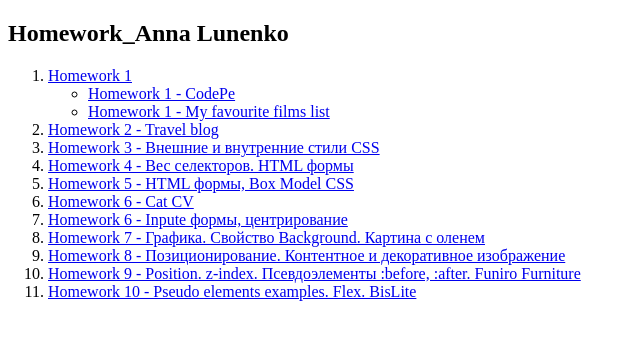
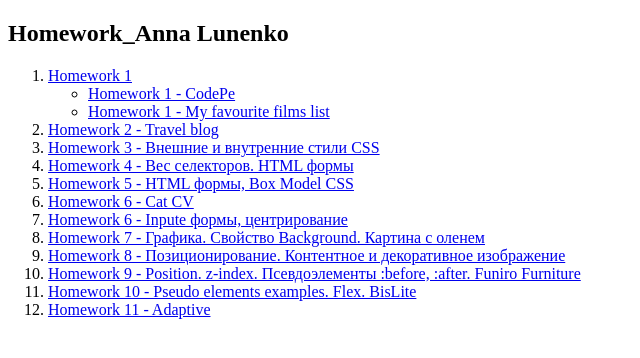
Before and after one commit to AnnyLun/Front_End_hometasks, a plain HTML site: page index.html in a window 1280 px wide. Shown: the whole page, without its empty margins (0-640 px from the left). Drawn offline with Linux system fonts and the light colour scheme.

Commit message:
modofied index

```diff
--- a/index.html
+++ b/index.html
@@ -23,6 +23,7 @@
             <li><a href="homework_8_Lunenko/index.html">Homework 8 - Позиционирование. Контентное и декоративное изображение</a></li>
             <li><a href="homework_9_Lunenko/index.html">Homework 9 - Position. z-index. Псевдоэлементы :before, :after. Funiro Furniture</a></li>
             <li><a href="homework_10_Lunenko/Index.html">Homework 10 - Pseudo elements examples. Flex. BisLite</a></li>
+            <li><a href="homework_11_Lunenko/index.html">Homework 11 - Adaptive</a></li>
         </ol>
     </div>
 </body>
```
